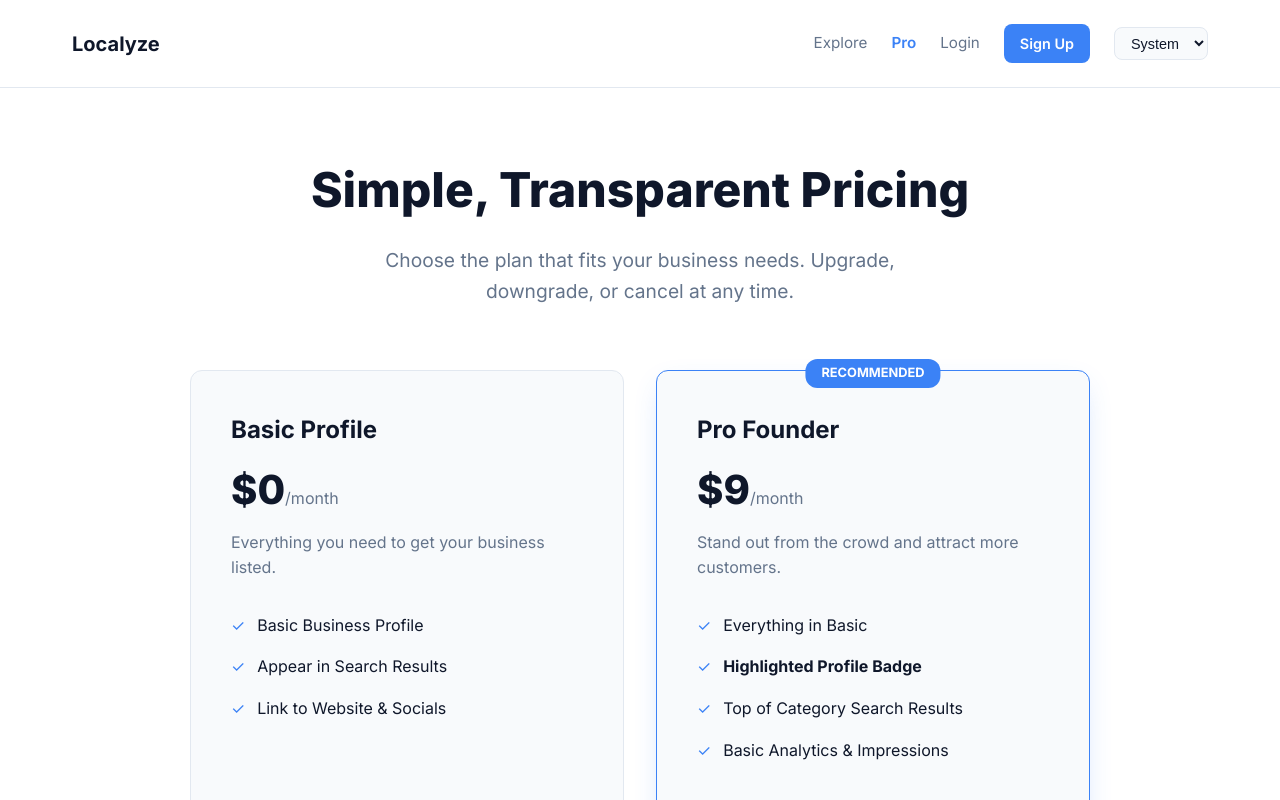
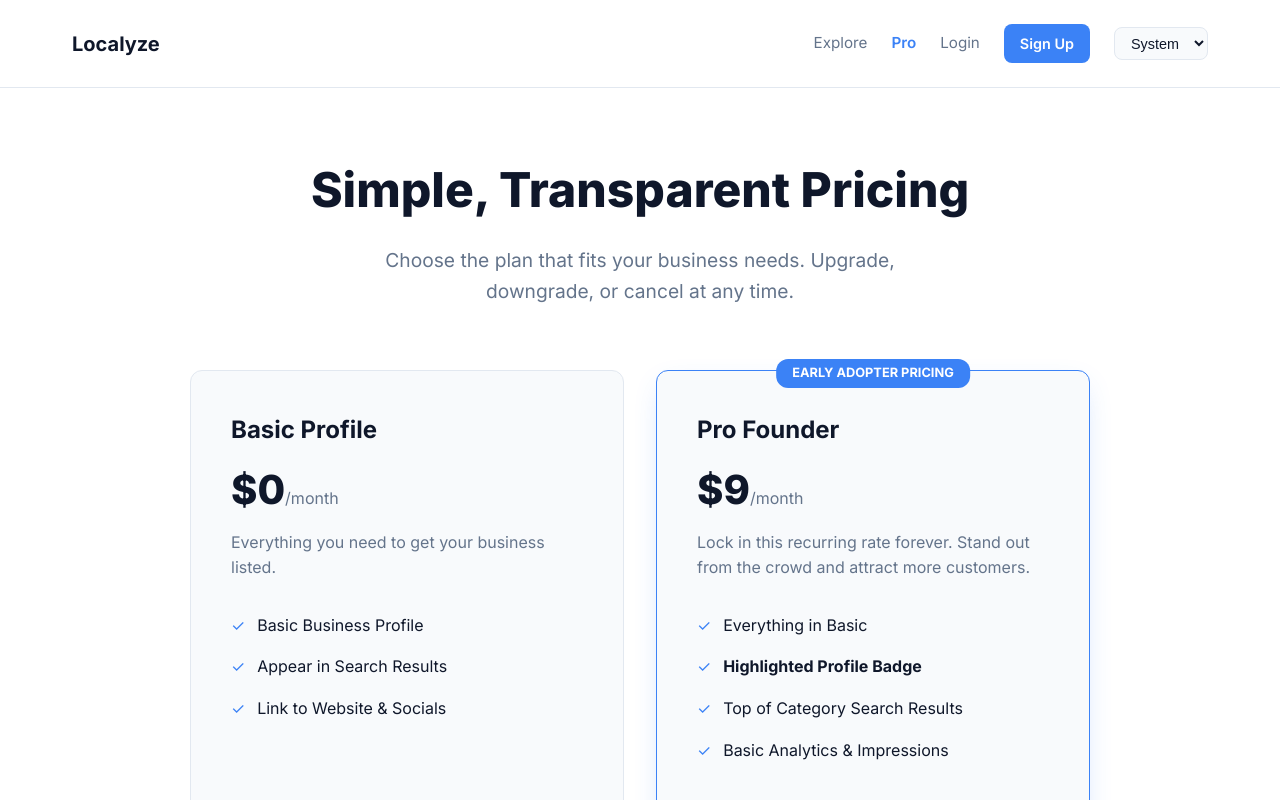
Before and after one commit to Animal-91/Founder-Hub, a Next.js app in the folder founder-hub/: page /pricing in a window 1280 px wide. Shown: the top 800 px of the page. Built offline with nearby package versions, Linux system fonts and the light colour scheme; no server answers.

Commit message:
Update pricing page text

```diff
--- a/founder-hub/src/app/pricing/page.tsx
+++ b/founder-hub/src/app/pricing/page.tsx
@@ -56,10 +56,10 @@ export default function Pricing() {
 
           {/* Pro Plan */}
           <div className="card" style={{ display: 'flex', flexDirection: 'column', textAlign: 'left', padding: '2.5rem', borderColor: 'var(--primary)', position: 'relative', zIndex: 1, boxShadow: '0 10px 30px -10px rgba(59, 130, 246, 0.3)' }}>
-            <div style={{ position: 'absolute', top: '-12px', left: '50%', transform: 'translateX(-50%)', backgroundColor: 'var(--primary)', color: 'white', padding: '4px 16px', borderRadius: '12px', fontSize: '0.8rem', fontWeight: 'bold' }}>RECOMMENDED</div>
+            <div style={{ position: 'absolute', top: '-12px', left: '50%', transform: 'translateX(-50%)', backgroundColor: 'var(--primary)', color: 'white', padding: '4px 16px', borderRadius: '12px', fontSize: '0.8rem', fontWeight: 'bold', whiteSpace: 'nowrap' }}>EARLY ADOPTER PRICING</div>
             <h3 style={{ fontSize: '1.5rem', marginBottom: '0.5rem' }}>Pro Founder</h3>
             <div style={{ fontSize: '2.5rem', fontWeight: 800, marginBottom: '0.5rem' }}>$9<span style={{ fontSize: '1rem', color: 'var(--muted)', fontWeight: 400 }}>/month</span></div>
-            <p style={{ color: 'var(--muted)', marginBottom: '2rem' }}>Stand out from the crowd and attract more customers.</p>
+            <p style={{ color: 'var(--muted)', marginBottom: '2rem' }}>Lock in this recurring rate forever. Stand out from the crowd and attract more customers.</p>
 
             <ul style={{ listStyle: 'none', marginBottom: 'auto', display: 'flex', flexDirection: 'column', gap: '1rem' }}>
               <li style={{ display: 'flex', alignItems: 'center', gap: '0.75rem' }}>
```
